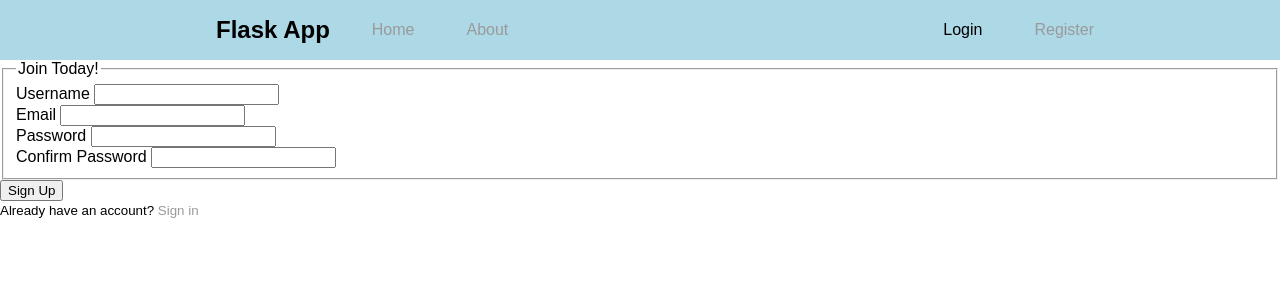
After one commit to ZSDcode/finance, a Flask app: page /register in a window 1280 px wide. The commit adds this page. Shown: the top 300 px of the page. Run offline with Flask 3, Linux system fonts and the light colour scheme.

Commit message:
Added a few forms and template layouts

```diff
--- a/app.py
+++ b/app.py
@@ -1,7 +1,10 @@
-from flask import Flask, render_template, url_for, request
+from flask import Flask, render_template, url_for, request, flash, redirect
+from forms import Registration, Login
 import mysql.connector
 
 app = Flask(__name__)
+
+app.config['SECRET_KEY'] = '814f48134cc9273ff0b89b83bc06b308'
 
 posts = [
     {
@@ -21,12 +24,25 @@ posts = [
 
 @app.route("/")
 @app.route("/home")
-def hello():
+def home():
     return render_template('home.html', posts=posts)
 
 @app.route("/about")
 def about():
     return render_template('about.html', title="About")
 
+@app.route("/register", methods=["POST", "GET"])
+def register():
+    form = Registration()
+    if form.validate_on_submit():
+        flash(f'Account created for {form.username.data}!', 'Success')
+        return redirect(url_for("home"))
+    return render_template('register.html', title='Register', form=form)
+
+@app.route("/login")
+def login():
+    form = Login()
+    return render_template('login.html', title='Login', form=form)
+
 if __name__ == "__main__":
     app.run(debug=True)
--- /dev/null
+++ b/forms.py
@@ -0,0 +1,16 @@
+from flask_wtf import FlaskForm
+from wtforms import StringField, PasswordField, SubmitField, BooleanField
+from wtforms.validators import DataRequired, Length, Email, EqualTo
+
+class Registration(FlaskForm):
+    username = StringField(label='Username', validators=[DataRequired(), Length(min=2, max=21)])
+    email = StringField(label='Email', validators=[DataRequired(), Email()])
+    password = PasswordField(label='Password', validators=[DataRequired()])
+    confirmPassword = PasswordField(label='Confirm Password', validators=[DataRequired(), EqualTo('password')])
+    submit = SubmitField(label='Sign Up')
+
+class Login(FlaskForm):
+    email = StringField(label='Email', validators=[DataRequired(), Email()])
+    password = PasswordField(label='Password', validators=[DataRequired()])
+    remember = BooleanField(label='Remember Me')
+    submit = SubmitField(label='Login')
--- a/static/main.css
+++ b/static/main.css
@@ -139,3 +139,9 @@ a {
     border-bottom: 2px solid #9a9a9a;;
     color: #9a9a9a;
 }
+
+.form {
+    max-width: 70%;
+    margin: 10px auto;
+    border: 2px solid #9a9a9a;
+}
--- a/templates/layout.html
+++ b/templates/layout.html
@@ -21,10 +21,19 @@
             </ul>
             <ul>
                 <li><button>Login</button></li>
-                <li><button>Register</button></li>
+                <li><button><a href="register">Register</a></button></li>
             </ul>
         </div>
     </div>
+    {% with messages = get_flashed_messages(with_categories=True) %}
+        {% if messages %}
+            {% for category, message in messages %}
+                <div>
+                    {{ message }}
+                </div>
+            {% endfor %}
+        {% endif %}
+    {% endwith %}
     {% block content %}{% endblock %}
 
 </body>
--- /dev/null
+++ b/templates/login.html
@@ -0,0 +1,4 @@
+{% extends "layout.html" %}
+{% block content %}
+    <h1>About Page</h1>
+{% endblock content %}
--- /dev/null
+++ b/templates/register.html
@@ -0,0 +1,33 @@
+{% extends "layout.html" %}
+{% block content %}
+    <div>
+        <form method="POST" action="">
+            {{ form.hidden_tag() }}
+            <fieldset>
+                <legend>Join Today!</legend>
+                <div>
+                    {{ form.username.label() }}
+                    {{ form.username() }}
+                </div>
+                <div>
+                    {{ form.email.label() }}
+                    {{ form.email() }}
+                </div>
+                <div>
+                    {{ form.password.label() }}
+                    {{ form.password() }}
+                </div>
+                <div>
+                    {{ form.confirmPassword.label() }}
+                    {{ form.confirmPassword() }}
+                </div>
+            </fieldset>
+            <div>
+                {{ form.submit() }}
+            </div>
+        </form>
+    </div>
+    <div>
+        <small>Already have an account? <a href="{{ url_for('login') }}">Sign in</a></small>
+    </div>
+{% endblock content %}
```
